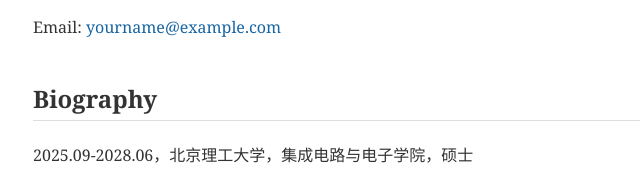
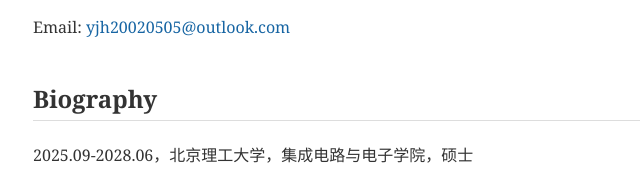
Before and after one commit to Freedom-jh/Freedom-jh.github.io, a plain HTML site: page index.html in a window 1280 px wide. Shown: the part 246-429 px from the top of the page, 157-797 px from the left. Drawn offline with Linux system fonts and the light colour scheme.

Commit message:
Update index.html

```diff
--- a/index.html
+++ b/index.html
@@ -29,7 +29,7 @@
 
   <h1>Jinghe Yang(杨景贺)</h1>
   <p>硕士<br>集成电路与电子学院 · 北京理工大学</p>
-  <p>Email: <a href=" yjh20020505@outlook.com">yourname@example.com</a></p>
+  <p>Email: <a>yjh20020505@outlook.com</a></p>
 
   <h2 id="about">Biography</h2>
 
```
